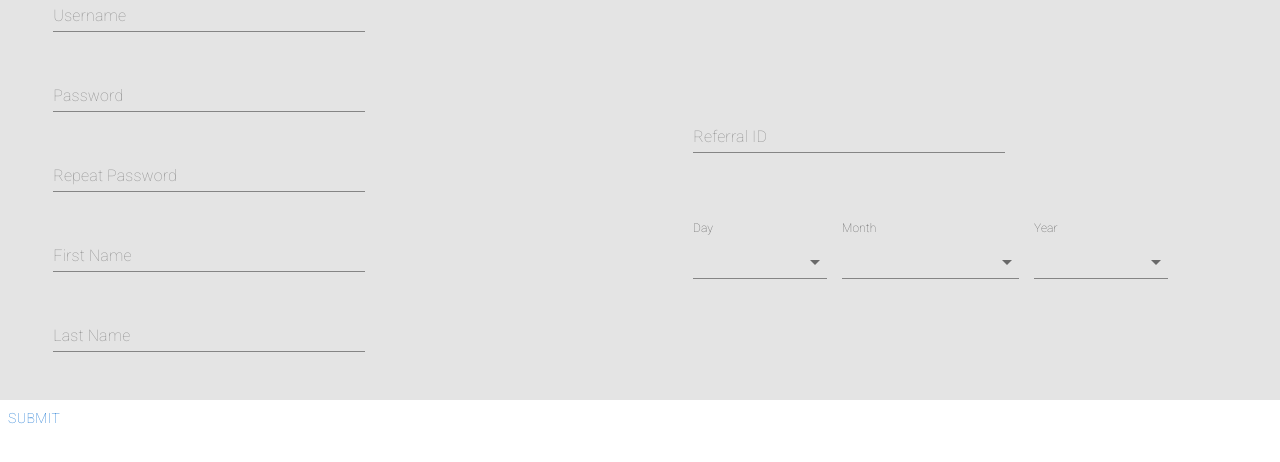
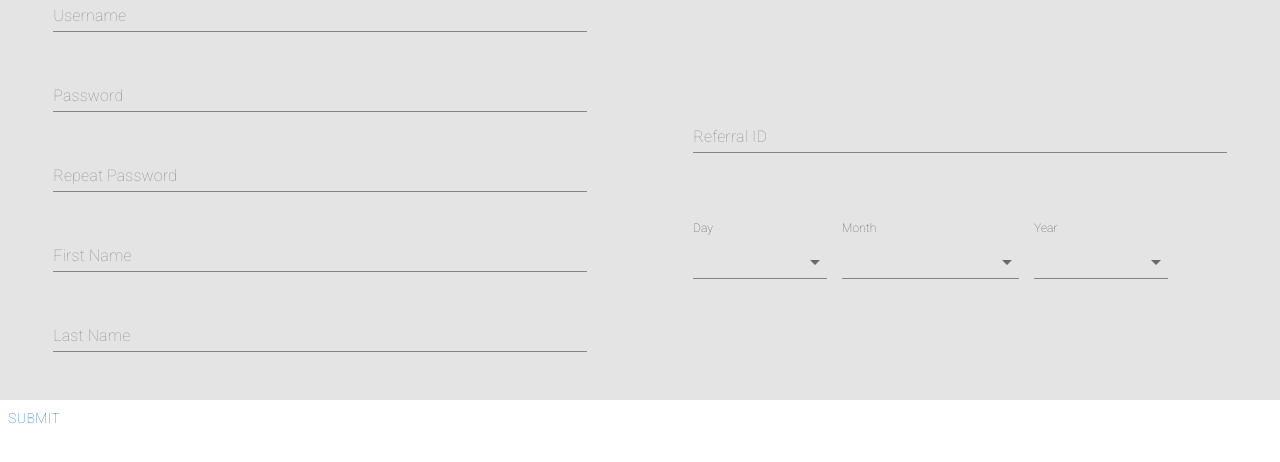
Before and after one commit to LeSe0/CMGForm, a Next.js app: page / in a window 1280 px wide. Shown: the top 462 px of the page. Built offline with nearby package versions, Linux system fonts and the light colour scheme.

Commit message:
feat : optimize inputs

```diff
--- a/components/common/CustomDatePicker.tsx
+++ b/components/common/CustomDatePicker.tsx
@@ -17,17 +17,10 @@ interface Props {
   selectedYear?: number | string;
 }
 
-export default function CustomDatePicker({
-  data,
-  label,
-  fieldName,
-  selectedDay,
-  selectedMonth,
-  selectedYear,
-}: Props) {
-  const { getFieldProps, errors, touched } = useContext(FormikContext);
+export default function CustomDatePicker({ data, label, fieldName, selectedDay, selectedMonth, selectedYear }: Props) {
+  const { getFieldProps, errors } = useContext(FormikContext);
 
-  const isError = Boolean(touched[fieldName] && errors[fieldName]);
+  const isError = Boolean(errors[fieldName]);
 
   const monthsLong: TMonthsLong = {
     January: "01",
@@ -41,15 +34,11 @@ export default function CustomDatePicker({
     September: "09",
     October: "10",
     November: "11",
-    December: "12",
+    December: "12"
   };
 
-  if (
-    fieldName === "year" &&
-    selectedMonth === "February" &&
-    selectedDay === "29"
-  ) {
-    data = data.filter((el) => {
+  if (fieldName === "year" && selectedMonth === "February" && selectedDay === "29") {
+    data = data.filter(el => {
       return new Date(Number(el), 1, 29).getMonth() === 1;
     });
     data.unshift("");
@@ -60,11 +49,7 @@ export default function CustomDatePicker({
       }
     });
   } else if (selectedMonth !== "" && fieldName === "day") {
-    let lastDayInMonth = new Date(
-      selectedYear ? Number(selectedYear) : 2022,
-      Number(monthsLong[selectedMonth]),
-      0
-    ).getDate();
+    let lastDayInMonth = new Date(selectedYear ? Number(selectedYear) : 2022, Number(monthsLong[selectedMonth]), 0).getDate();
     data = [""];
     for (let i = 1; i <= lastDayInMonth; i++) {
       data.push(i);
@@ -84,10 +69,10 @@ export default function CustomDatePicker({
         id={label + fieldName}
         {...getFieldProps(fieldName)}
         sx={{
-          fontSize: { xs: "13px", sm: "15px", md: "18px" },
+          fontSize: { xs: "13px", sm: "15px", md: "18px" }
         }}
       >
-        {data.map((el) => {
+        {data.map(el => {
           return (
             <option value={el} key={`${el}${fieldName}`}>
               {el}
@@ -98,7 +83,7 @@ export default function CustomDatePicker({
       <Typography
         sx={{
           fontSize: { xs: "11px", lg: "13px" },
-          color: "red",
+          color: "red"
         }}
       >
         {(isError && errors[fieldName]) as string}
--- a/components/common/CustomInput.tsx
+++ b/components/common/CustomInput.tsx
@@ -1,33 +1,66 @@
-import React, { useContext } from "react";
-import { FormikContext } from "formik";
+// React
+import React, { memo, useEffect, useState } from "react";
 
-//components
-import { TextField } from "@mui/material";
+// Hooks/HOCS
+import { usePropagateRef } from "./usePropogateRef";
+import { useField } from "formik";
 
-interface Props {
-  fieldName: string;
+// Components
+import { TextFieldProps, TextField } from "@mui/material";
+
+export type PerformantTextFieldProps = Omit<TextFieldProps, "name"> & {
+  name: string;
   placeholder: string;
-}
+};
 
-const CustomInput = ({ fieldName, placeholder }: Props) => {
-  const { getFieldProps, errors, touched } = useContext(FormikContext);
+export const CustomInput: React.FC<PerformantTextFieldProps> = memo(props => {
+  const [field, meta] = useField(props.name);
+  const error = !!meta.error && meta.touched;
+  const [fieldValue, setFieldValue] = useState<string | number>(field.value);
 
-  const isError = Boolean(touched[fieldName] && errors[fieldName]);
+  usePropagateRef({
+    setFieldValue,
+    name: props.name,
+    value: field.value
+  });
+
+  useEffect(() => {
+    if (meta.touched) {
+      return;
+    }
+    if (field.value !== fieldValue) {
+      setFieldValue(field.value);
+    }
+  }, [field.value]);
+
+  const onChange = (evt: React.ChangeEvent<HTMLInputElement>) => {
+    setFieldValue(evt.target.value);
+  };
+
+  const onBlur = (evt: React.FocusEvent<HTMLInputElement>) => {
+    const val = evt.target.value || "";
+    window.setTimeout(() => {
+      field.onChange({
+        target: {
+          name: props.name,
+          value: props.type === "number" ? parseInt(val, 10) : val
+        }
+      });
+    }, 0);
+  };
 
   return (
     <TextField
-      {...getFieldProps(fieldName)}
       variant="standard"
       fullWidth
-      placeholder={placeholder}
-      error={isError}
-      helperText={(isError && errors[fieldName]) as string}
+      error={error}
+      helperText={meta.touched && meta.error}
+      onChange={onChange}
+      onBlur={onBlur}
+      {...props}
       sx={{
-        width: { xs: "100%", md: "312px" },
-        height: "80px",
+        height: "80px"
       }}
     />
   );
-};
-
-export default CustomInput;
+});
--- /dev/null
+++ b/components/common/usePropogateRef.ts
@@ -0,0 +1,18 @@
+import { useEffect, useRef } from "react";
+type UsePropagateRefProps = {
+  setFieldValue: React.Dispatch<React.SetStateAction<any>>;
+  name: string;
+  value: any;
+};
+export function usePropagateRef(props: UsePropagateRefProps) {
+  const { name, value, setFieldValue } = props;
+
+  const flagRef = useRef(true);
+  useEffect(() => {
+    if (flagRef.current) {
+      flagRef.current = false;
+      return;
+    }
+    setFieldValue(value);
+  }, [name]);
+}
--- a/components/form/FirstInputs.tsx
+++ b/components/form/FirstInputs.tsx
@@ -1,8 +1,7 @@
 // React
 import React from "react";
-import { FastField, FormikProvider } from "formik";
 // Components
-import CustomInput from "components/common/CustomInput";
+import { CustomInput } from "components/common/CustomInput";
 import { Stack } from "@mui/material";
 
 type Props = {};
@@ -10,11 +9,11 @@ type Props = {};
 export default function FirstInputs({}: Props) {
   return (
     <Stack>
-      <CustomInput fieldName="username" placeholder="Username" />
-      <CustomInput fieldName="password" placeholder="Password" />
-      <CustomInput fieldName="repeatPassword" placeholder="Repeat Password" />
-      <CustomInput fieldName="firstname" placeholder="First Name" />
-      <CustomInput fieldName="lastname" placeholder="Last Name" />
+      <CustomInput name="username" placeholder="Username" />
+      <CustomInput name="password" placeholder="Password" />
+      <CustomInput name="repeatPassword" placeholder="Repeat Password" />
+      <CustomInput name="firstname" placeholder="First Name" />
+      <CustomInput name="lastname" placeholder="Last Name" />
     </Stack>
   );
 }
--- a/components/form/SecondPartInputs.tsx
+++ b/components/form/SecondPartInputs.tsx
@@ -1,16 +1,16 @@
 // React
 import React from "react";
 // Components
-import CustomInput from "components/common/CustomInput";
 import DatePicker from "components/common/DatePicker";
 import { Stack } from "@mui/material";
+import { CustomInput } from "components/common/CustomInput";
 
 type Props = {};
 
 export default function SecondPartInputs({}: Props) {
   return (
     <Stack>
-      <CustomInput fieldName="parentId" placeholder="Referral ID" />
+      <CustomInput name="parentId" placeholder="Referral ID" />
       <DatePicker />
     </Stack>
   );
--- a/pages/index.tsx
+++ b/pages/index.tsx
@@ -1,15 +1,16 @@
 // Formik
-import { Form, FormikProvider, useFormik } from "formik";
+import { FastField, FastFieldProps, Form, FormikProvider, useFormik } from "formik";
 
 // Components
 import type { NextPage } from "next";
 import { Button, Grid } from "@mui/material";
 import FirstInputs from "components/form/FirstInputs";
-import { firstPartInputsSchema, secondPartInputsSchema } from "providers/yup";
+import { userSchema } from "providers/yup";
 import SecondPartInputs from "components/form/SecondPartInputs";
 
 const Home: NextPage = () => {
-  const formikFirst = useFormik({
+  console.count("default");
+  const formik = useFormik({
     initialValues: {
       username: "",
       password: "",
@@ -17,16 +18,6 @@ const Home: NextPage = () => {
       firstname: "",
       lastname: "",
       city: "",
-    },
-    onSubmit: (values, { resetForm }) => {
-      resetForm();
-    },
-    validationSchema: firstPartInputsSchema(),
-    validateOnChange: false,
-  });
-
-  const formikSecond = useFormik({
-    initialValues: {
       phone: "",
       country: "",
       address: "",
@@ -34,22 +25,20 @@ const Home: NextPage = () => {
       day: "",
       month: "",
       year: "",
-      parentId: "",
+      parentId: ""
     },
-    onSubmit: (values, { resetForm }) => {
-      resetForm();
-    },
-    validationSchema: secondPartInputsSchema(),
+    onSubmit: () => {},
+    validationSchema: userSchema(),
     validateOnChange: false,
+    validateOnBlur: false,
+    validateOnMount: false
   });
 
+  const { handleSubmit } = formik;
+
   return (
-    <form
-      onSubmit={() => {
-        formikFirst.handleSubmit();
-        formikSecond.handleSubmit();
-      }}
-    >
+    <FormikProvider value={formik}>
+      <Form onSubmit={handleSubmit}>
         <Grid
           container
           bgcolor="#e4e4e4"
@@ -57,19 +46,16 @@ const Home: NextPage = () => {
           alignItems="center"
           flexDirection={{ xs: "column", md: "row" }}
         >
-        <FormikProvider value={formikFirst}>
           <Grid item xs={8} md={5}>
             <FirstInputs />
           </Grid>
-        </FormikProvider>
           <Grid item xs={8} md={5}>
-          <FormikProvider value={formikSecond}>
             <SecondPartInputs />
-          </FormikProvider>
           </Grid>
         </Grid>
         <Button type="submit">Submit</Button>
-    </form>
+      </Form>
+    </FormikProvider>
   );
 };
 
--- a/providers/yup.tsx
+++ b/providers/yup.tsx
@@ -1,14 +1,31 @@
 import * as Yup from "yup";
 
-export const secondPartInputsSchema = () => {
+export const userSchema = () => {
   return Yup.object().shape({
+    username: Yup.string()
+      .matches(/^[a-z,A-Z,0-9"_“]+$/g, "Username can include only latin letters, and numbers")
+      .min(2, "username minimum length is 2 symbols")
+      .max(20, "Username maximum length is 20 symbols")
+      .required("Username must be filled"),
+    password: Yup.string().min(8, "Password minimum length is 8 symbols").required("Password must be filled"),
+    repeatPassword: Yup.string()
+      .min(8, "Password minimum length is 8 symbols")
+      .required("")
+      .oneOf([Yup.ref("password"), null], "This field must be equal password"),
+    firstname: Yup.string()
+      .matches(/^[a-z,A-Z,0-9" "]+$/g, "First name can include only latin letters, and numbers")
+      .min(2, "First name minimum length is 2 symbols")
+      .max(20, "First name maximum length is 20 symbols")
+      .required("First name must be filled"),
+    lastname: Yup.string()
+      .matches(/^[a-z,A-Z,0-9" "]+$/g, "Last name can include only latin letters, and numbers")
+      .min(2, "Last name minimum length is 2 symbols")
+      .max(20, "Last name maximum length is 20 symbols")
+      .required("Last name must be filled"),
+    city: Yup.string().max(20, "City name maximum length is 20 symbols").required("This field is required"),
     phone: Yup.string().required("Phone is required"),
-    country: Yup.string()
-      .max(20, "Country name maximum length is 20 symbols")
-      .required("Country is required"),
-    address: Yup.string()
-      .max(20, "Address maximum length is 20 symbols")
-      .required("Address is required"),
+    country: Yup.string().max(20, "Country name maximum length is 20 symbols").required("Country is required"),
+    address: Yup.string().max(20, "Address maximum length is 20 symbols").required("Address is required"),
     email: Yup.string().email("Email is invalid").required("Email is required"),
     day: Yup.string().required("Day is required"),
     month: Yup.string().required("Month is required"),
@@ -16,45 +33,6 @@ export const secondPartInputsSchema = () => {
     parentId: Yup.string()
       .max(20, "Parent Id maximum length is 20 sybmols")
       .matches(/^\d+$/, "Parent Id is invalid")
-      .required("Parent Id is required"),
+      .required("Parent Id is required")
   });
 };
-
-export const firstPartInputsSchema = () => {
-  return Yup.object().shape({
-    username: Yup.string()
-      .matches(
-        /^[a-z,A-Z,0-9"_“]+$/g,
-        "Username can include only latin letters, and numbers"
-      )
-      .min(2, "username minimum length is 2 symbols")
-      .max(20, "Username maximum length is 20 symbols")
-      .required("Username must be filled"),
-    password: Yup.string()
-      .min(8, "Password minimum length is 8 symbols")
-      .required("Password must be filled"),
-    repeatPassword: Yup.string()
-      .min(8, "Password minimum length is 8 symbols")
-      .required("")
-      .oneOf([Yup.ref("password"), null], "This field must be equal password"),
-    firstname: Yup.string()
-      .matches(
-        /^[a-z,A-Z,0-9" "]+$/g,
-        "First name can include only latin letters, and numbers"
-      )
-      .min(2, "First name minimum length is 2 symbols")
-      .max(20, "First name maximum length is 20 symbols")
-      .required("First name must be filled"),
-    lastname: Yup.string()
-      .matches(
-        /^[a-z,A-Z,0-9" "]+$/g,
-        "Last name can include only latin letters, and numbers"
-      )
-      .min(2, "Last name minimum length is 2 symbols")
-      .max(20, "Last name maximum length is 20 symbols")
-      .required("Last name must be filled"),
-    city: Yup.string()
-      .max(20, "City name maximum length is 20 symbols")
-      .required("This field is required"),
-  });
-};
```
Lines whose indentation alone changed are shown as unchanged.
